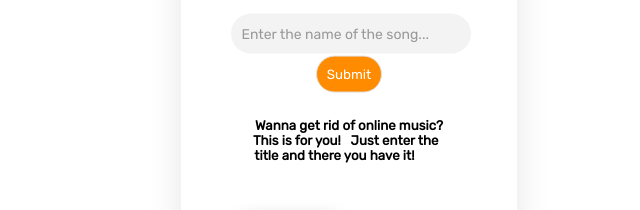
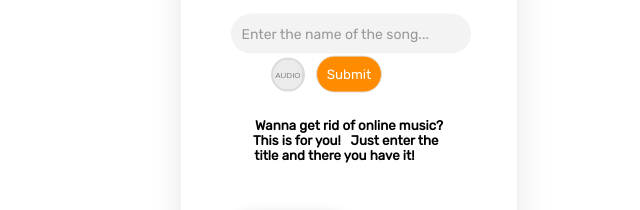
Before and after one commit to chinmaykrishnroy/YouTubeDownloader, a plain HTML site: page v1.2/templates/index.html in a window 1280 px wide. Shown: the part 363-573 px from the top of the page, 291-931 px from the left. Drawn offline with Linux system fonts and the light colour scheme.

Commit message:
Update index.html

```diff
--- a/v1.2/templates/index.html
+++ b/v1.2/templates/index.html
@@ -336,6 +336,121 @@
             bottom: 42%;
         }
 
+        .switch {
+            position: absolute;
+            display: flex;
+            margin-top: 4px;
+            margin-left: 40px;
+            width: 30px;
+            height: 30px;
+            border: 2px solid #dcdcdc;
+            background: #f0f0f0;
+            /* box-shadow: 2px 2px 7px #bebebe, -2px -2px 7px #ffffff; */
+            overflow: hidden;
+            border-radius: 60px;
+        }
+
+        .switch input {
+            opacity: 0;
+            width: 0;
+            height: 0;
+        }
+
+        .slider {
+            position: absolute;
+            cursor: pointer;
+            top: 0;
+            left: 0;
+            right: 0;
+            bottom: 0;
+            -webkit-transition: 0.125s;
+            transition: 0.125s;
+        }
+
+        input:checked+.slider:before {
+            background: white;
+            box-shadow: none;
+        }
+
+        input:focus+.slider {
+            box-shadow: 0 0 1px #2196f3;
+        }
+
+        .slider {
+            color: #818181;
+            display: flex;
+            align-items: center;
+            justify-content: center;
+            font-size: 8px;
+            font-family: sans-serif;
+        }
+
+        .slider--0 {
+            color: white;
+            font-weight: 600;
+            background-color: #6969ce;
+        }
+
+        .slider--1 div {
+            transition: 0.125s;
+        }
+
+        .slider--1 div {
+            position: absolute;
+            width: 100%;
+            height: 50%;
+            left: 0;
+        }
+
+        input:checked~.slider--1 div:first-child {
+            transform: translateY(-100%);
+            transition-delay: 0.125s;
+        }
+
+        input:checked~.slider--1 div:last-child {
+            transform: translateY(100%);
+            transition-delay: 0.125s;
+        }
+
+        input:checked~.slider--2 {
+            transform: translateX(100%);
+            transition-delay: 0.125s;
+        }
+
+        input:checked~.slider--3 {
+            transform: translateX(-100%);
+            transition-delay: 0s;
+        }
+
+        .slider--1 div:first-child {
+            transform: translateY(0);
+            top: 0;
+            background-color: #f3f3f3;
+            transition-delay: 0s;
+        }
+
+        .slider--1 div:last-child {
+            transform: translateY(0);
+            bottom: 0;
+            background-color: #f3f3f3;
+            border-top: 1px solid #e0e0e0;
+            transition-delay: 0s;
+        }
+
+        .slider--2 {
+            background-color: #e6e6e6;
+            transition-delay: 0.125s;
+            transform: translateX(0);
+            border-left: 1px solid #d2d2d2;
+        }
+
+        .slider--3 {
+            background-color: #ebebeb;
+            transition-delay: 0.125s;
+            transform: translatex(0);
+            border-right: 1px solid #d2d2d2;
+        }
+
         /* -------- Switch Styles ------------*/
         [type="checkbox"] {
             display: none;
@@ -419,6 +534,16 @@
                     <div class="">
                         <form action="/process_data" method="post">
                             <input type="text" name="input_data" placeholder="Enter the name of the song...">
+                            <label class="switch">
+                                <input type="checkbox" name="a_v">
+                                <div class="slider slider--0">VIDEO</div>
+                                <div class="slider slider--1">
+                                    <div></div>
+                                    <div></div>
+                                </div>
+                                <div class="slider slider--2"></div>
+                                <div class="slider slider--3">AUDIO</div>
+                            </label>
                             <button class="final" type="submit">Submit</button>
                         </form>
                     </div>
@@ -445,15 +570,11 @@
             </div>
         </div>
         <div class="credit">
-        <p>
-          Created by
-          <a
-            href="https://github.com/chinmaykrishnroy"
-            target="_blank"
-            >Chinmay Krishn Roy</a
-          >
-        </p>
-      </div>
+            <p>
+                Created by
+                <a href="https://github.com/chinmaykrishnroy" target="_blank">Chinmay Krishn Roy</a>
+            </p>
+        </div>
     </div>
 </body>
 
```
